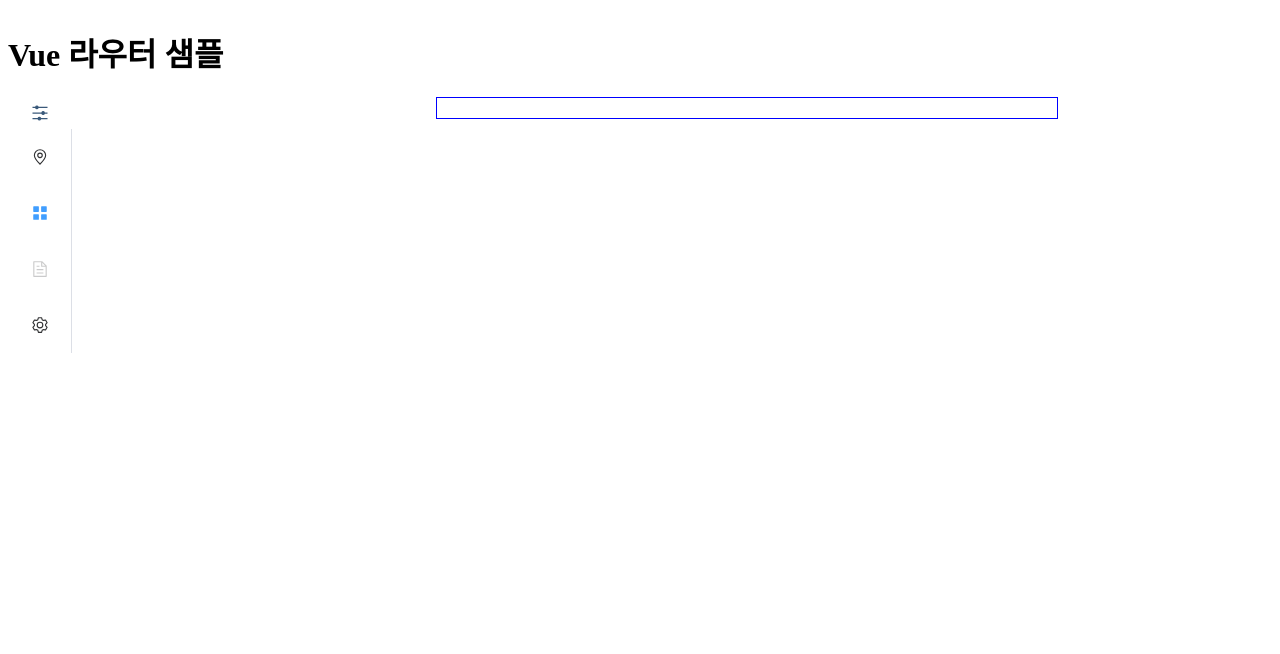
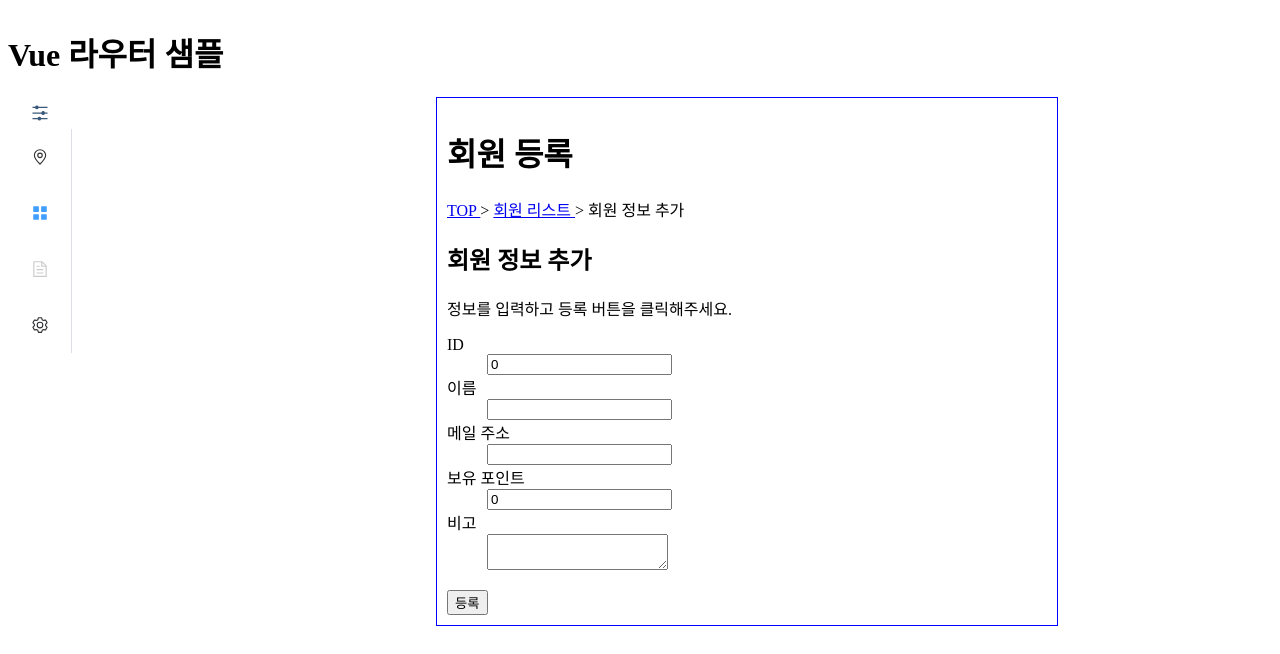
Before and after one commit to Jeongjjuna/tongtongsal, a Vue app in the folder basic/: page /member/add in a window 1280 px wide. Before the commit this address had no page. Shown: the top 654 px of the page. Built offline with nearby package versions, Linux system fonts and the light colour scheme; the HTML template or start-up script is replaced by a standard one.

Commit message:
feat: 데이터 추가후 특정 페이지로 라우팅

```diff
--- a/basic/src/router/index.ts
+++ b/basic/src/router/index.ts
@@ -26,6 +26,11 @@ const routeSettings: RouteRecordRaw[] = [
     }
   },
   {
+    path: "/member/add",
+    name: "MemberAdd",
+    component: () => import("@/views/member/MemberAdd.vue")
+  },
+  {
     path: "/component/coponentList",
     name: "ComponentList",
     component: () => {
--- /dev/null
+++ b/basic/src/views/member/MemberAdd.vue
@@ -0,0 +1,99 @@
+<script setup lang="ts">
+
+import {reactive} from "vue";
+import type {Member} from "@/interfaces/Member.ts";
+import {useRouter} from "vue-router";
+
+const router = useRouter();
+
+const member: Member = reactive(
+    {
+      id: 0,
+      name: "",
+      email: "",
+      points: 0,
+      note: ""
+    }
+)
+
+const onAdd = () => {
+  console.log(member);
+
+  // 1. 라우터 이름을 통해 라우팅한다.
+  router.push({ name: "MemberList" });
+
+  // 2. 경로를 직접 적는것은 비추천
+  // router.push("/member/memberList");
+
+  // 3.경로 파라미터도 지정
+  // router.push({ name: "MemberDetail", params: { id: member.id } });
+
+  /**
+   * push 메서드 이외에도 replace(), back() forward(), go() 등 여러 메서드가 존재한다.
+   */
+}
+</script>
+
+<template>
+  <h1>회원 등록</h1>
+  <nav id="breadcrumbs">
+    <ul>
+      <li>
+        <RouterLink v-bind:to="{ name: 'AppTop' }">
+          TOP
+        </RouterLink>
+      </li>
+      <li>
+        <RouterLink v-bind:to="{ name: 'MemberList' }">
+          회원 리스트
+        </RouterLink>
+      </li>
+      <li>회원 정보 추가</li>
+    </ul>
+  </nav>
+  <section>
+    <h2>회원 정보 추가</h2>
+    <p>
+      정보를 입력하고 등록 버튼을 클릭해주세요.
+    </p>
+    <form v-on:submit.prevent="onAdd">
+      <dl>
+        <dt>
+          <label for="addId">ID&nbsp;</label>
+        </dt>
+        <dd>
+          <input type="number" id="addId" v-model.number="member.id" required>
+        </dd>
+        <dt>
+          <label for="addName">이름&nbsp;</label>
+        </dt>
+        <dd>
+          <input type="text" id="addName" v-model="member.name" required>
+        </dd>
+        <dt>
+          <label for="addEmail">메일 주소&nbsp;</label>
+        </dt>
+        <dd>
+          <input type="email" id="addEmail" v-model="member.email" required>
+        </dd>
+        <dt>
+          <label for="addPoints">보유 포인트&nbsp;</label>
+        </dt>
+        <dd>
+          <input type="number" id="addPoints" v-model.number="member.points" required>
+        </dd>
+        <dt>
+          <label for="addNote">비고</label>
+        </dt>
+        <dd>
+          <textarea id="addNote" v-model="member.note"></textarea>
+        </dd>
+      </dl>
+      <button type="submit">등록</button>
+    </form>
+  </section>
+</template>
+
+<style scoped>
+
+</style>
--- a/basic/src/views/member/MemberList.vue
+++ b/basic/src/views/member/MemberList.vue
@@ -20,6 +20,9 @@ const members = inject(membersKey) as Map<number, Member>;
   </nav>
   <section>
     <h2>회원 리스트</h2>
+    <p>
+      신규 등록은 <router-link v-bind:to="{ name: 'MemberAdd' }">여기를</router-link> 클릭
+    </p>
     <section>
       <ul>
         <li v-for="[id, member] in members" v-bind:key="id">
```
